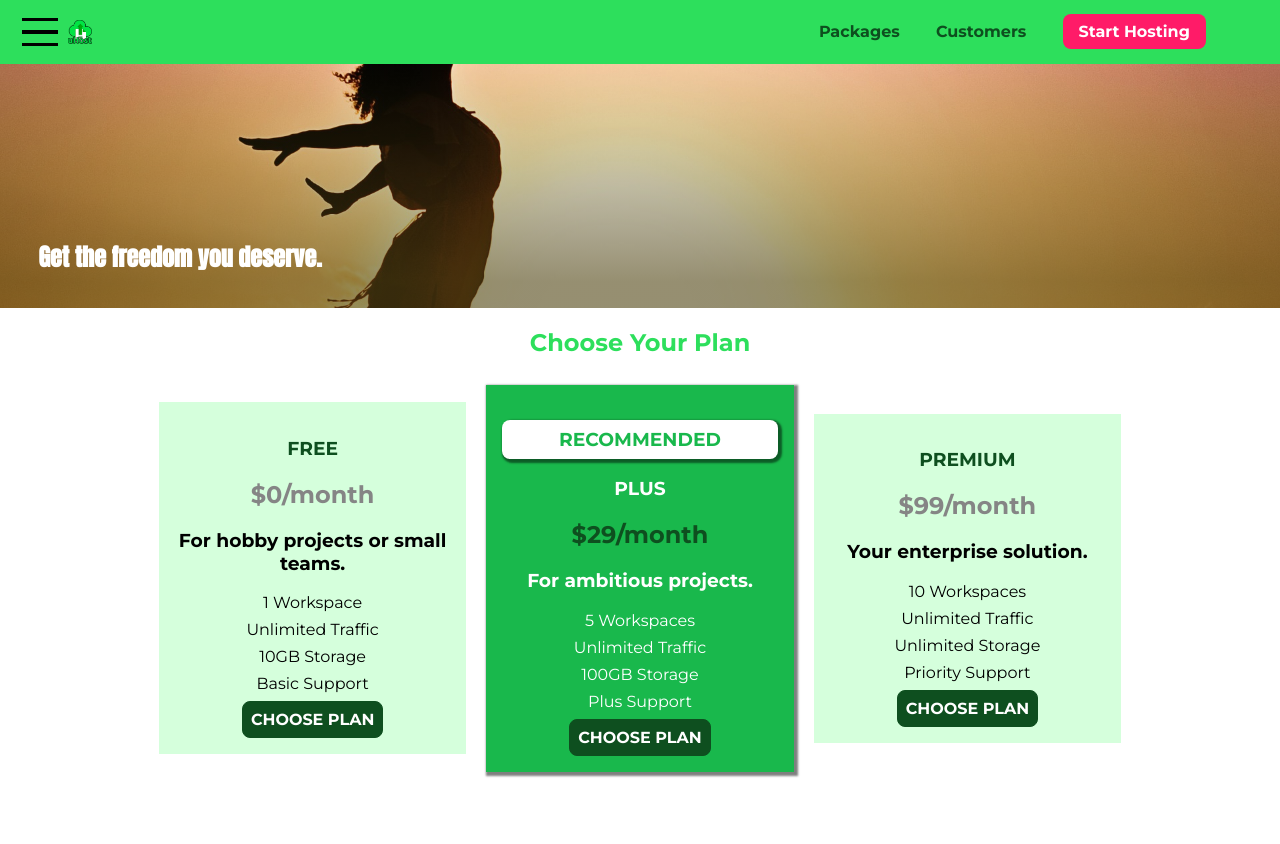
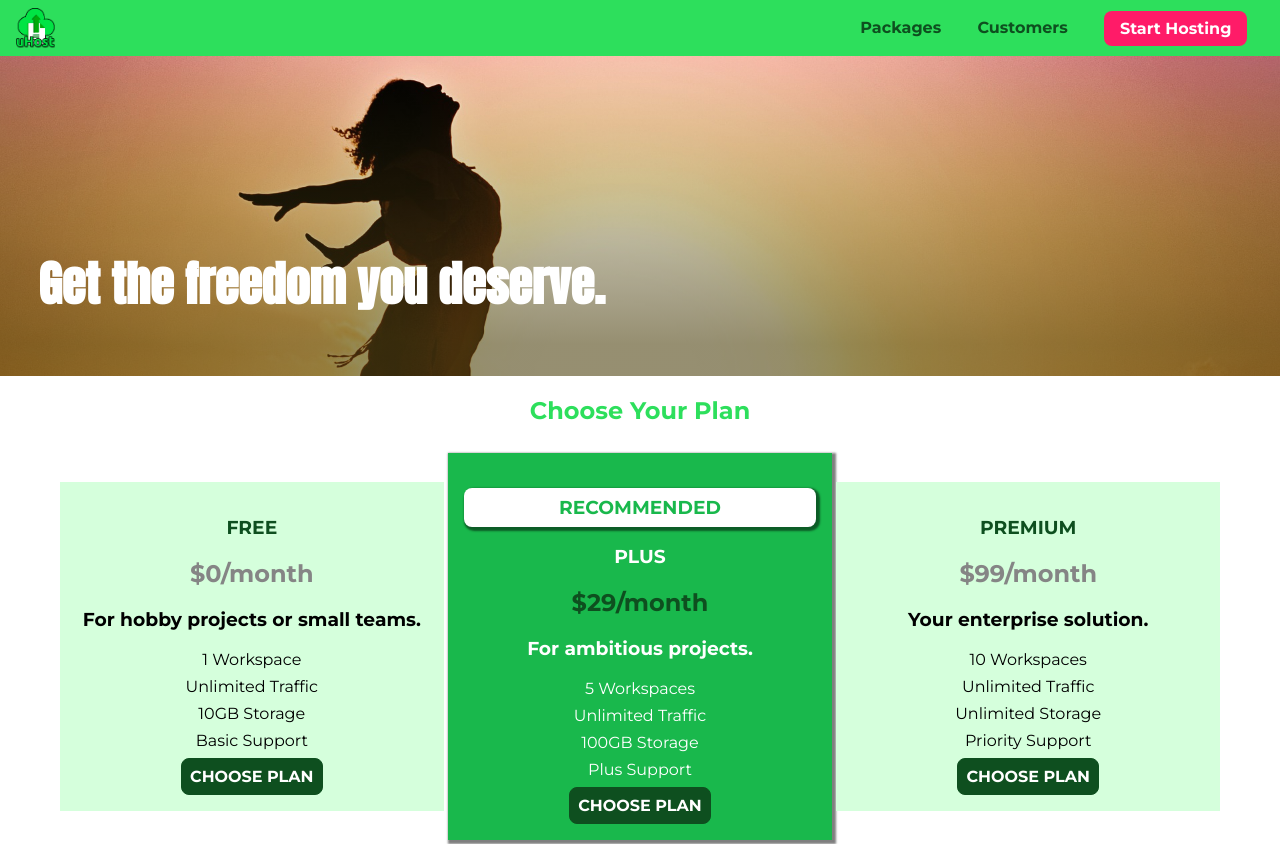
Before and after one commit to mrdzoviii/css3-complete-guide, a website: page index.html in a window 1280 px wide. Shown: the top 844 px of the page. Drawn offline with Linux system fonts and the light colour scheme.

Commit message:
Responsive desing added.

```diff
--- a/customers/customers.css
+++ b/customers/customers.css
@@ -1,22 +1,19 @@
+main {
+  padding-top: 2.5rem;
+}
+
 .testimonial {
     font-size: 1.2rem;
-    margin: 3rem 0;
   }
 
-  .testimonial__list {
+  /*.testimonial__list {
     width: 80%;
     margin: auto;
-  }
-
-  .testimonial:first-of-type {
-    margin-top: 6rem;
-  }
+  }*/
 
   .testimonial__image-container {
-    width: 65%;
-    max-width: 580px;
-    display: inline-block;
-    vertical-align: middle;
+    width: 100%;
+    max-width: 40rem;
     box-shadow: 3px 3px 5px 3px rgba(0,0,0,0.3);
   }
 
@@ -28,9 +25,6 @@
   .testimonial__info {
     text-align: right;
     padding: 0.9rem;
-    display: inline-block;
-    vertical-align: middle;
-    width: 30%;
   }
 
   #customer-2.testimonial {
@@ -66,3 +60,23 @@
   .testimonial__text {
     margin: 0.2rem;
   }
+
+  @media (min-width: 40rem) {
+    .testimonial {
+      margin: 3rem auto;
+      max-width: 1500px;
+    }
+
+    .testimonial__image-container {
+      display: inline-block;
+      vertical-align: middle;
+      width: 66%;
+    }
+
+    .testimonial__info {
+      display: inline-block;
+      vertical-align: middle;
+      width: 30%;
+    }
+
+  }
--- a/index.html
+++ b/index.html
@@ -4,6 +4,7 @@
 <head>
     <meta charset="UTF-8">
     <meta http-equiv="X-UA-Compatible" content="ie=edge">
+    <meta name="viewport" content="width=device-width, initial-scale=1.0">
     <title>uHost</title>
     <link rel="shortcut icon" href="favicon.png">
     <link href="https://fonts.googleapis.com/css?family=Anton" rel="stylesheet">
--- a/main.css
+++ b/main.css
@@ -1,6 +1,6 @@
 #product-overview {
   background: linear-gradient(to top, rgba(80, 68, 18, 0.6) 10%, transparent),
-    url("images/freedom.jpg") left 10% bottom 70%/cover no-repeat border-box,
+    url("images/freedom.jpg") center/cover no-repeat border-box,
     #ff1b68;
   /* background-image: url("freedom.jpg");
     background-size: cover;
@@ -12,14 +12,8 @@
   /* background-image: radial-gradient(ellipse farthest-corner at 20% 50%, red, blue 70%, green); */
   width: 100vw;
   height: 33vh;
-  margin-top: 2.75rem;
   /* border: 5px dashed red; */
   position: relative;
-}
-
-.section-title {
-  color: #2ddf5c;
-  text-align: center;
 }
 
 #product-overview h1 {
@@ -28,11 +22,22 @@
   position: absolute;
   bottom: 5%;
   left: 3%;
+  font-size: 1.6rem;
 }
 
-.plan__list {
-  width: 80%;
-  margin: auto;
+@media (min-width: 40rem) and (min-height: 40rem) {
+  #product-overview {
+    height: 40vh;
+    background-position: 50% 25%;
+  }
+
+  #product-overview h1 {
+    font-size: 3rem;
+  }
+}
+
+.section-title {
+  color: #2ddf5c;
   text-align: center;
 }
 
@@ -40,16 +45,13 @@
   background: #d5ffdc;
   text-align: center;
   padding: 1rem;
-  margin: 0.5rem;
-  display: inline-block;
-  width: 30%;
-  vertical-align: middle;
+  margin: 0.5rem 0;
+  width: 100%;
 }
 
 .plan--highlighted {
   background: #19b84c;
   color: white;
-  box-shadow: 2px 2px 2px 2px rgba(0, 0, 0, 0.5);
 }
 
 .plan__annotation {
@@ -86,6 +88,25 @@
   margin: 0.5rem 0;
 }
 
+@media (min-width: 40rem) {
+  .plan__list {
+    width: 100%;
+    text-align: center;
+  }
+
+  .plan {
+    display: inline-block;
+    width: 30%;
+    vertical-align: middle;
+    min-width: 13rem;
+    max-width: 25rem;
+  }
+
+  .plan--highlighted {
+    box-shadow: 2px 2px 2px 2px rgba(0, 0, 0, 0.5);
+  }
+}
+
 #key-features {
   background: #ff1b68;
   margin-top: 5rem;
@@ -104,12 +125,6 @@
   text-align: center;
 }
 
-.key-feature {
-  display: inline-block;
-  width: 30%;
-  vertical-align: top;
-}
-
 .key-feature__image {
   background: #ffcede;
   width: 128px;
@@ -125,6 +140,15 @@
   font-weight: bold;
   color: white;
   font-size: 1.2rem;
+}
+
+@media (min-width: 40rem) {
+  .key-feature {
+    display: inline-block;
+    width: 30%;
+    max-width: 25rem;
+    vertical-align: top;
+  }
 }
 
 /* h1 {
--- a/shared.css
+++ b/shared.css
@@ -5,6 +5,11 @@
 body {
   font-family: "Montserrat", sans-serif;
   margin: 0;
+}
+
+main {
+  min-height: calc(100vh - 3.5rem - 8rem);
+  margin-top: 3.5rem;
 }
 
 .backdrop {
@@ -59,8 +64,7 @@ body {
   color: #0e4f1f;
   text-decoration: none;
   font-weight: bold;
-  font-size: 1.5rem;
-  height: 1.5rem;
+  height: 2.5rem;
   /* width: 20px; */
   display: inline-block;
   vertical-align: middle;
@@ -72,10 +76,7 @@ body {
 }
 
 .main-nav {
-  display: inline-block;
-  text-align: right;
-  width: calc(100% - 122px);
-  vertical-align: middle;
+  display: none;
 }
 
 .main-nav__items {
@@ -120,6 +121,19 @@ body {
   border: none;
 }
 
+@media (min-width: 40rem) {
+  .toggle-button {
+    display: none;
+  }
+
+  .main-nav {
+    display: inline-block;
+    text-align: right;
+    width: calc(100% - 44px);
+    vertical-align: middle;
+  }
+}
+
 .main-footer {
   background: black;
   padding: 2rem;
@@ -134,8 +148,8 @@ body {
 }
 
 .main-footer__link {
-  display: inline-block;
-  margin: 0 1rem;
+  display: block;
+  margin: 1rem 0;
 }
 
 .main-footer__link a {
@@ -200,3 +214,10 @@ body {
 .open {
     display: block !important;
 }
+
+@media (min-width: 40rem) {
+  .main-footer__link {
+    display: inline-block;
+    margin: 0 1rem;
+  }
+}
```
